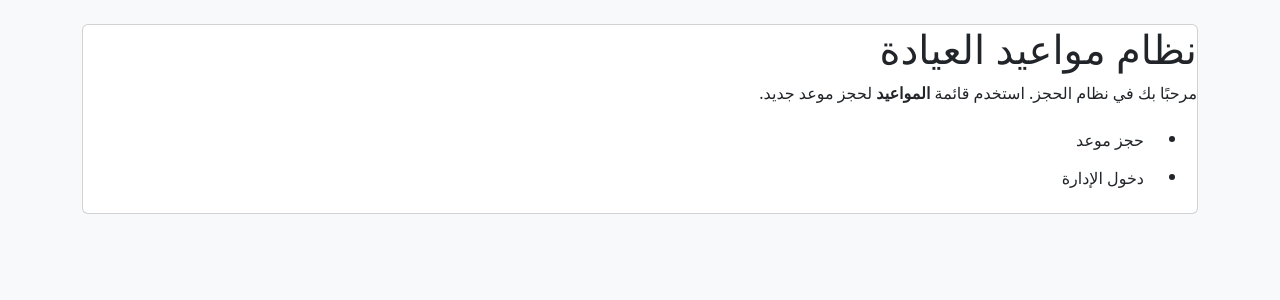
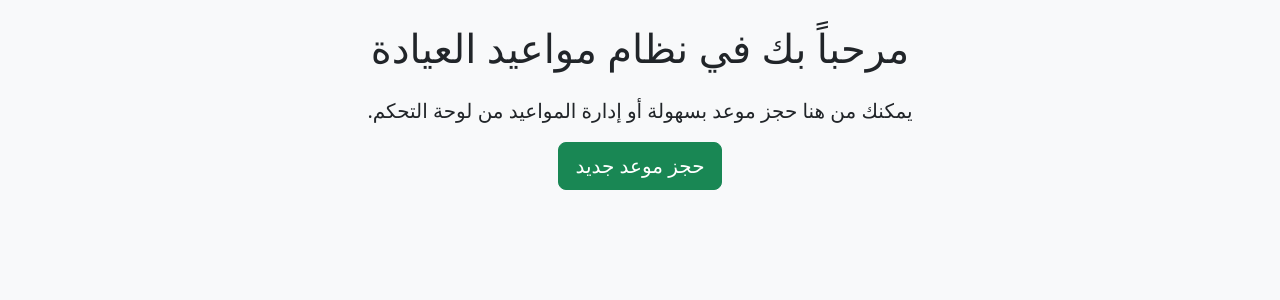
Before and after one commit to mshrf3334-star/clinic-appointments, a Flask app: page / in a window 1280 px wide. Shown: the part 67-367 px from the top of the page. Run offline with Flask 3, Linux system fonts and the light colour scheme.

Commit message:
Update index.html

```diff
--- a/templates/index.html
+++ b/templates/index.html
@@ -1,12 +1,8 @@
 {% extends "base.html" %}
-{% block title %}الرئيسية{% endblock %}
 {% block content %}
-  <section class="card">
-    <h1>نظام مواعيد العيادة</h1>
-    <p>مرحبًا بك في نظام الحجز. استخدم قائمة <strong>المواعيد</strong> لحجز موعد جديد.</p>
-    <ul class="quick-links">
-      <li><a class="btn" href="{{ url_for('appointments') }}">حجز موعد</a></li>
-      <li><a class="btn outline" href="{{ url_for('login') }}">دخول الإدارة</a></li>
-    </ul>
-  </section>
+<div class="text-center">
+    <h1 class="mb-4">مرحباً بك في نظام مواعيد العيادة</h1>
+    <p class="lead">يمكنك من هنا حجز موعد بسهولة أو إدارة المواعيد من لوحة التحكم.</p>
+    <a href="{{ url_for('book') }}" class="btn btn-success btn-lg">حجز موعد جديد</a>
+</div>
 {% endblock %}
```
